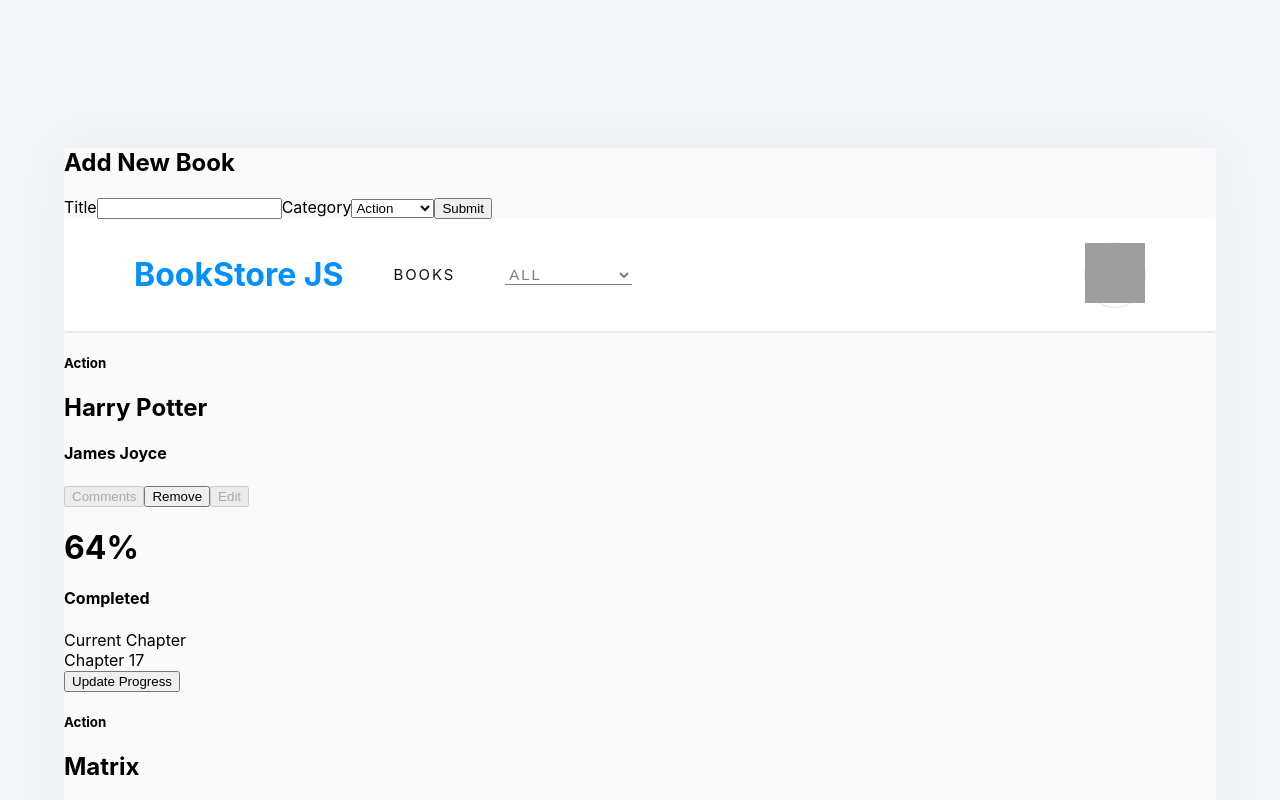
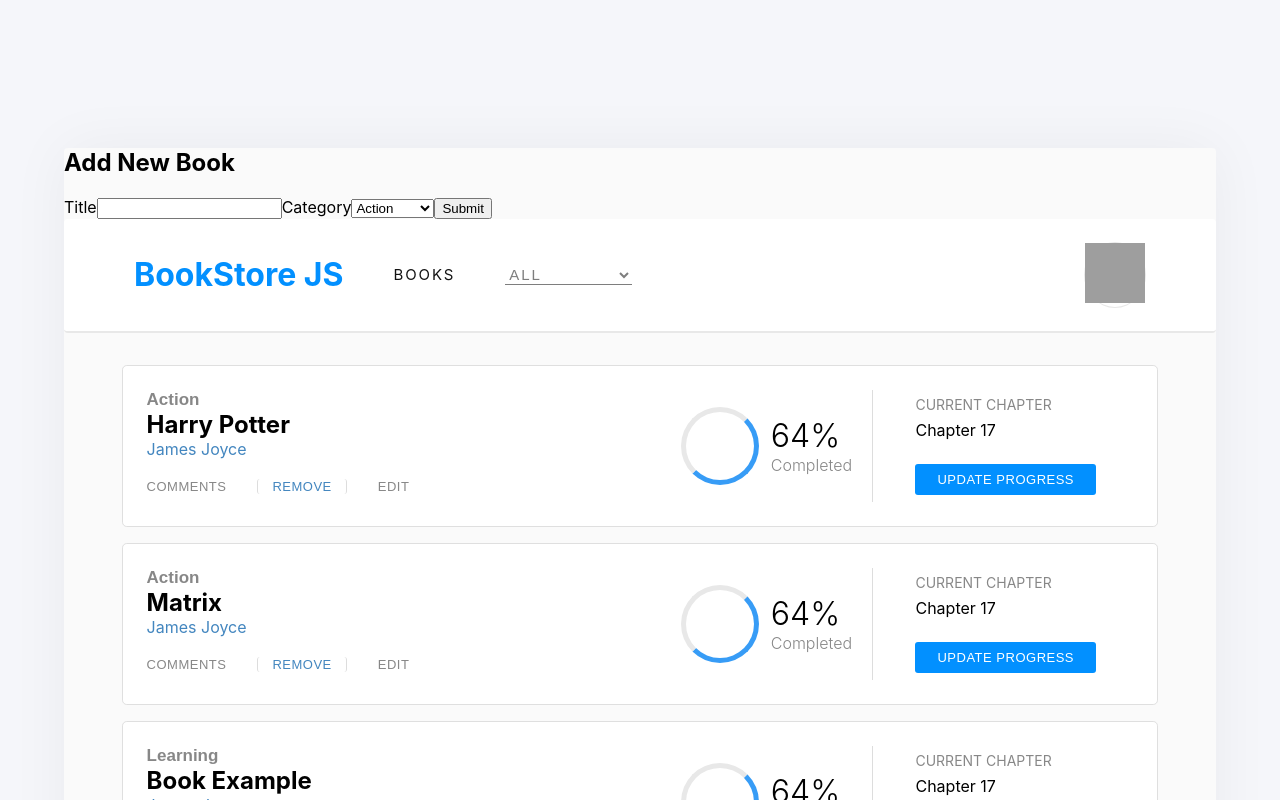
Before and after one commit to luisvinicius09/bookstoreRedux, a React (Create React App) app: page / in a window 1280 px wide. Shown: the top 800 px of the page. Built offline with nearby package versions, Linux system fonts and the light colour scheme; grey boxes are pictures that could not be loaded.

Commit message:
Add book list, container and buttons

```diff
--- a/src/index.scss
+++ b/src/index.scss
@@ -94,5 +94,150 @@ code {
     }
   }
 
+  .book-section {
+    padding: 2em;
+    max-width: 90%;
+    margin: auto;
+
+    .book-container {
+      align-items: center;
+      border: 1px solid #dfdfdf;
+      background-color: #fff;
+      border-radius: 0.3em;
+      display: flex;
+      margin-bottom: 1em;
+      padding: 24px;
+
+      button {
+        background-color: #0290ff;
+        border: none;
+        border-radius: 3px;
+        color: #fff;
+        cursor: not-allowed;
+        outline: none;
+        padding: 8px 22px;
+        letter-spacing: 0.5px;
+        text-transform: uppercase;
+        font-size: 13px;
+      }
+
+      .left-center {
+        display: flex;
+        flex-basis: 100%;
+        justify-content: space-between;
+
+        #left {
+          flex-basis: 50%;
+
+          h5 {
+            margin: 0;
+            color: #121212;
+            opacity: 0.5;
+            font-size: 17px;
+            font-family: Arial, sans-serif;
+          }
+
+          h2 {
+            margin: 0;
+          }
+
+          h4 {
+            color: #4386bf;
+            font-weight: 400;
+            margin: 0 0 12px;
+            font-size: 1rem;
+          }
+
+          .button-actions {
+            text-align: left;
+
+            button {
+              background-color: transparent;
+              border: none;
+              color: #4386bf;
+              cursor: pointer;
+              outline: none;
+
+              &:disabled {
+                color: #121212;
+                opacity: 0.5;
+                cursor: not-allowed;
+              }
+            }
+
+            button:first-child {
+              padding-left: 0;
+            }
+
+            button:nth-child(2) {
+              border-left: 1px solid #ddd;
+              border-right: 1px solid #ddd;
+              margin: 0 9px;
+              padding: 0 14px;
+            }
+          }
+        }
+
+        #center {
+          align-items: center;
+          border-right: 1px solid #ddd;
+          display: inline-flex;
+          flex-basis: 20%;
+          justify-content: center;
+          padding-right: 20px;
+
+          .pie-graph {
+            width: 68px;
+            height: 68px;
+            border-bottom: 10px solid #e8e8e8;
+            border-right: 10px solid #e8e8e8;
+            border-radius: 50%;
+            border-color: #e8e8e8 #379cf6 #379cf6 #e8e8e8;
+            border-style: solid;
+            border-width: 5px;
+          }
+
+          .percent {
+            padding-left: 12px;
+
+            h1,
+            h4 {
+              font-weight: 300;
+              margin: 0;
+            }
+
+            h4 {
+              color: #121212;
+              opacity: 0.5;
+            }
+          }
+        }
+      }
+
+      #right {
+        flex-basis: 30%;
+        justify-self: center;
+        padding-left: 4.3%;
+        text-align: left;
+
+        .all-caps {
+          text-transform: uppercase;
+        }
+
+        .current {
+          font-weight: 400;
+          font-size: 14px;
+          color: #121212;
+          opacity: 0.5;
+          margin-bottom: 0.5em;
+        }
+
+        .chapter {
+          margin-bottom: 1.5em;
+        }
+      }
+    }
+  }
+
 
 }
```
